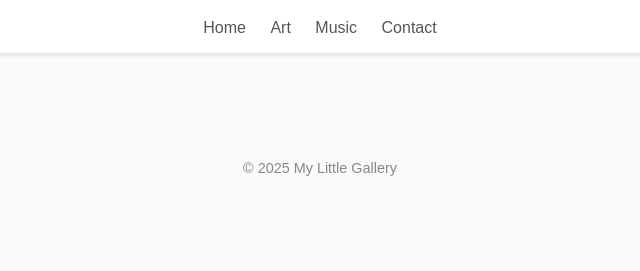
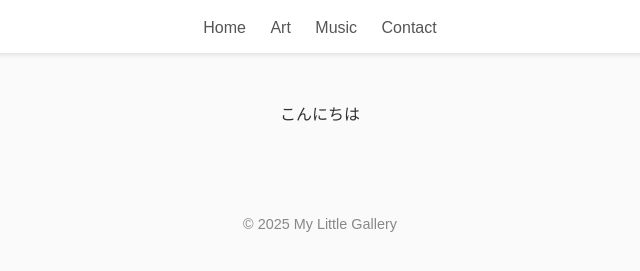
Before and after one commit to akatsuki356/akatsuki356.github.io, a plain HTML site: page index.html in a window 1280 px wide. Shown: the part 77-348 px from the top of the page, without its empty margins (320-960 px from the left). Drawn offline with Linux system fonts and the light colour scheme.

Commit message:
Update index.html

```diff
--- a/index.html
+++ b/index.html
@@ -17,7 +17,7 @@
   </header>
 
   <main>
-    <pこんにちは</p>
+    <p>こんにちは</p>
   </main>
 
   <footer>
```
